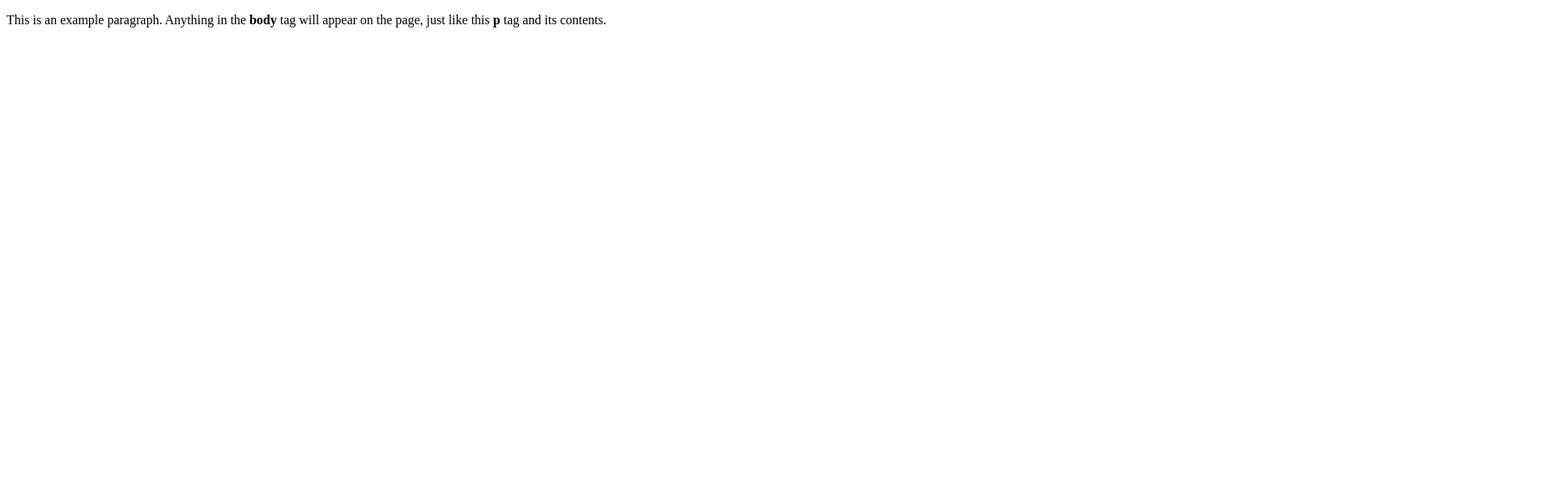
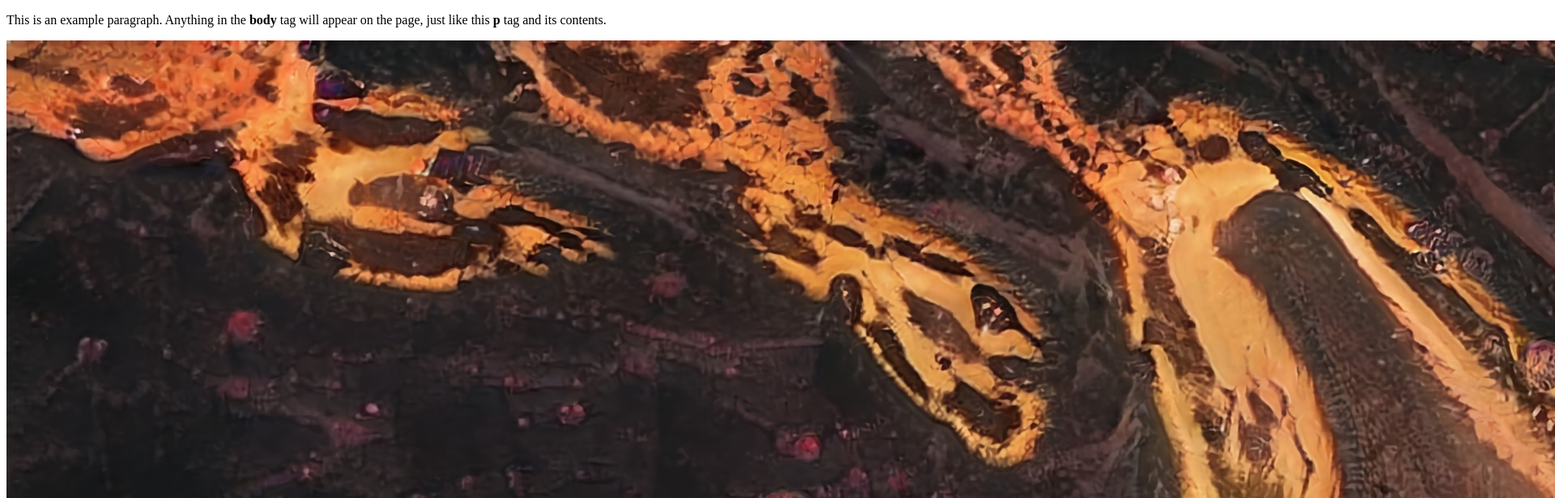
Before and after one commit to Zulu-Solarity/ArGo-Test-1, a plain HTML site: page index.html in a window 1280 px wide. Shown: the top 616 px of the page at 81% size, 1920 px wide, since content can reach past the window. Drawn offline with Linux system fonts and the light colour scheme.

Commit message:
Update index.html

```diff
--- a/index.html
+++ b/index.html
@@ -5,5 +5,6 @@
   </head>
   <body>
     <p>This is an example paragraph. Anything in the <strong>body</strong> tag will appear on the page, just like this <strong>p</strong> tag and its contents.</p>
+    <img src="images/Liquid gold.jpeg">
   </body>
 </html>
```
